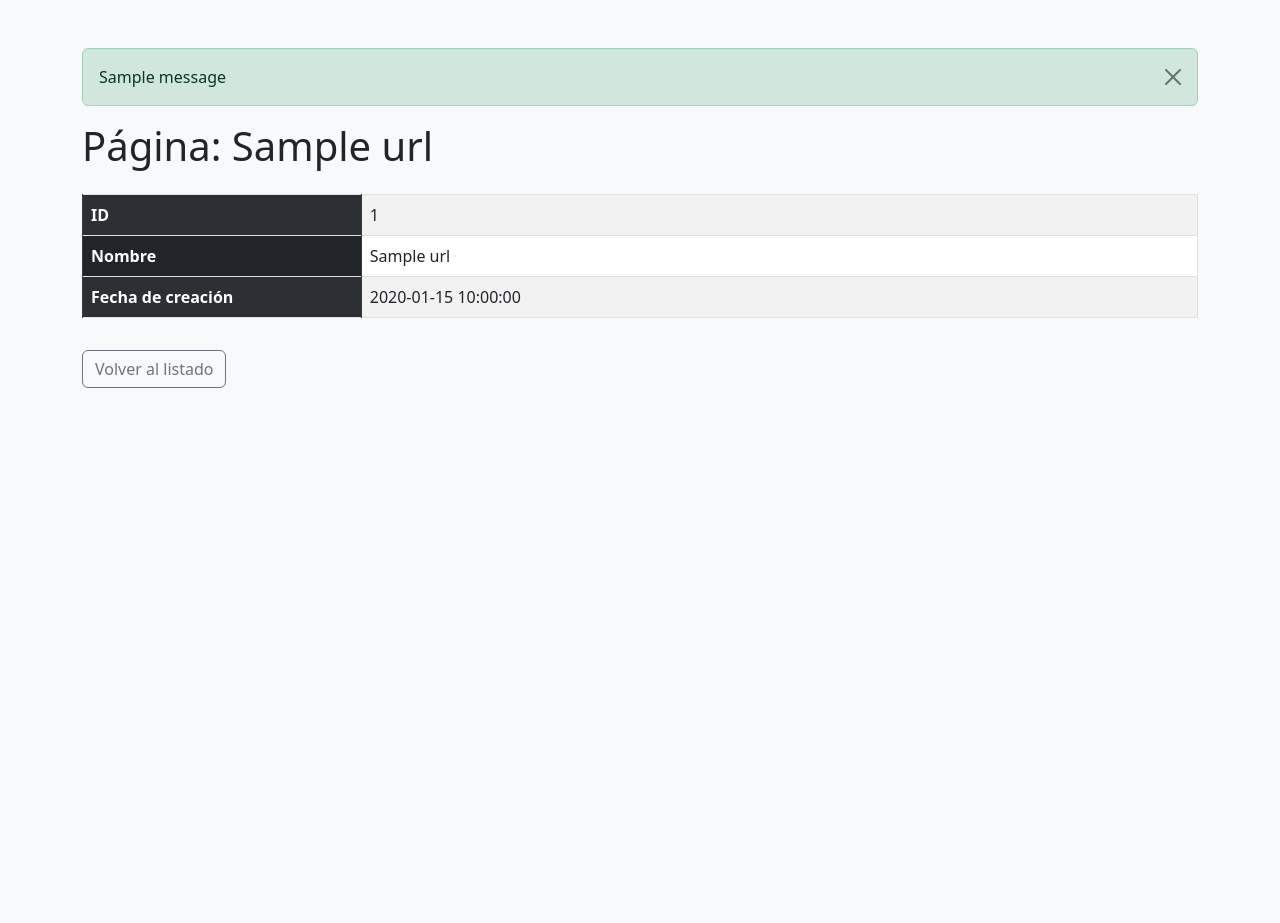
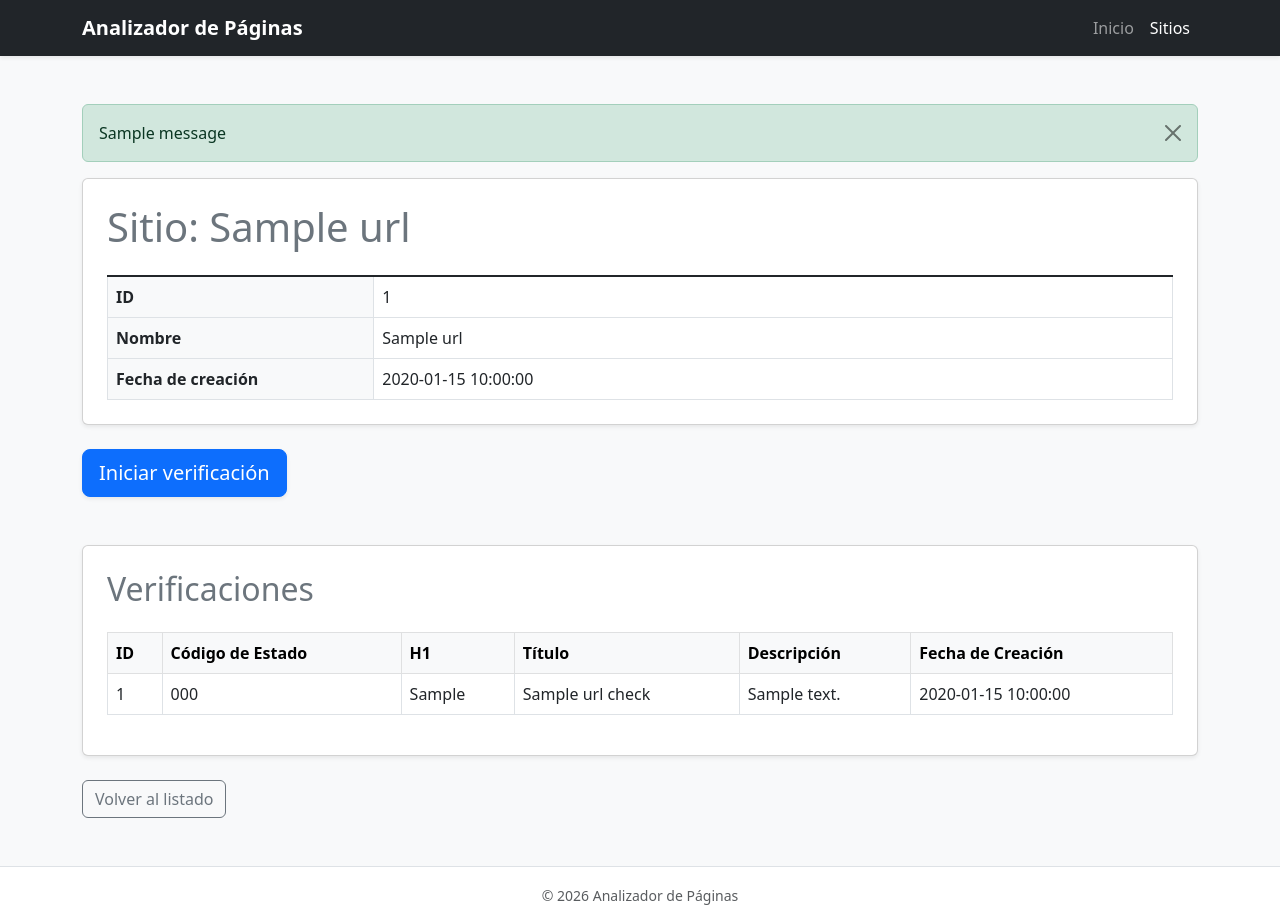
Before and after one commit to Bam-Manu-182/python-project-207, a Flask app: page /urls/1 in a window 1280 px wide. Before the commit the page ends 388 px from the top, so only its background shows below. Run offline with Flask 3, Linux system fonts and the light colour scheme; one stand-in notice (Sample message) is shown; a database or web service that is not in the repository returns one stand-in record (values such as "Sample title"); some libraries are stand-ins or nearby versions.

Commit message:
Project 207 V4.1
Se creó la ruta POST para registrar nuevas verificaciones en la tabla (url_checks). Se actualizó la vista de detalle (show.html), añadiendo un botón de verificación y la tabla con el historial de chequeos.

```diff
--- a/page_analyzer/app.py
+++ b/page_analyzer/app.py
@@ -63,23 +63,49 @@ def get_url_detail(id):
     with conn.cursor(cursor_factory=NamedTupleCursor) as curr:
         curr.execute('SELECT * FROM urls WHERE id = %s;', (id,))
         url_data = curr.fetchone()
+
+        if not url_data:
+            conn.close()
+            return "Página no encontrada", 404
+
+        curr.execute('SELECT * FROM url_checks WHERE url_id = %s ORDER BY id DESC;', (id,))
+        checks = curr.fetchall()
     conn.close()
 
     if not url_data:
-        return "Página no encontrada", 404
+            conn.close()
+            return "Página no encontrada", 404
 
-    return render_template('urls/show.html', url=url_data)
+    return render_template('urls/show.html', url=url_data, checks=checks)
 
 
 @app.route('/urls')
 def get_urls():
     conn = get_db_connection()
     with conn.cursor(cursor_factory=NamedTupleCursor) as curr:
-        curr.execute('SELECT * FROM urls ORDER BY id DESC;')
+        query = """
+            SELECT urls.id, urls.name, MAX(urls_checks.created_at) AS last_check
+            FROM urls
+            LEFT JOIN url_checks ON urls.id = urls_checks.url_id
+            GROUP BY urls.id,
+            ORDER BY urls.id DESC;
+        """
+        curr.execute(query)
         urls = curr.fetchall()
     conn.close()
     return render_template('urls/index.html', urls=urls)
 
 
+@app.route('/urls/<int:id>/checks', methods=['POST'])
+def check_url(id):
+    conn = get_db_connection()
+    with conn.cursor(cursor_factory=NamedTupleCursor) as curr:
+        curr.execute('INSERT INTO url_checks (url_id) VALUES (%s);', (id,))
+        conn.commit()
+    conn.close()
+    flash('Página verificada con éxito', 'success')
+    return redirect(url_for('get_url_detail', id=id))
+
+
 if __name__ == '__main__':
     app.run()
--- a/page_analyzer/templates/urls/show.html
+++ b/page_analyzer/templates/urls/show.html
@@ -1,17 +1,29 @@
-<!doctype html>
+<!DOCTYPE html>
 <html lang="es">
 <head>
-    <meta charset="utf-8">
-    <meta name="viewport" content="width=device-width, initial-scale=1">
-    <title>Detalle de la Página</title>
+    <meta charset="UTF-8">
+    <meta name="viewport" content="width=device-width, initial-scale=1.0">
+    <title>Analizador de Páginas - Detalle del Sitio</title>
     <link href="https://cdn.jsdelivr.net/npm/bootstrap@5.3.0/dist/css/bootstrap.min.css" rel="stylesheet">
 </head>
-  <body class="bg-light">
-    <div class="container mt-5">
+<body class="d-flex flex-column min-vh-100 bg-light">
+
+    <nav class="navbar navbar-expand-lg navbar-dark bg-dark shadow-sm">
+        <div class="container-lg">
+            <a class="navbar-brand fw-bold" href="/">Analizador de Páginas</a>
+            <div class="navbar-nav">
+                <a class="nav-link" href="/">Inicio</a>
+                <a class="nav-link active" href="/urls">Sitios</a>
+            </div>
+        </div>
+    </nav>
+
+    <main class="container-lg my-5 flex-grow-1">
+
         {% with messages = get_flashed_messages(with_categories=true) %}
             {% if messages %}
                 {% for category, message in messages %}
-            <div class="alert alert-{{ category }} alert-dismissible fade show" role="alert">
+                    <div class="alert alert-{{ category if category != 'error' else 'danger' }} alert-dismissible fade show" role="alert">
                         {{ message }}
                         <button type="button" class="btn-close" data-bs-dismiss="alert" aria-label="Close"></button>
                     </div>
@@ -19,29 +31,80 @@
             {% endif %}
         {% endwith %}
 
-      <h1 class="mb-4">Página: {{ url.name }}</h1>
+        <div class="card shadow-sm p-4 mb-4 bg-white rounded">
+            <h1 class="mb-4 text-secondary">Sitio: {{ url.name }}</h1>
 
             <div class="table-responsive">
-        <table class="table table-bordered table-striped" data-test="url">
-          <tbody>
+                <table class="table table-bordered table-hover align-middle m-0">
+                    <tbody class="table-group-divider">
                         <tr>
-              <th class="w-25 table-dark">ID</th>
+                            <td class="fw-bold bg-light" style="width: 25%;">ID</td>
                             <td>{{ url.id }}</td>
                         </tr>
                         <tr>
-              <th class="table-dark">Nombre</th>
+                            <td class="fw-bold bg-light">Nombre</td>
                             <td>{{ url.name }}</td>
                         </tr>
                         <tr>
-              <th class="table-dark">Fecha de creación</th>
-              <td>{{ url.created_at.strftime('%Y-%m-%d %H:%M:%S') }}</td>
+                            <td class="fw-bold bg-light">Fecha de creación</td>
+                            <td>{{ url.created_at.strftime('%Y-%m-%d %H:%M:%S') if url.created_at else '' }}</td>
                         </tr>
                     </tbody>
                 </table>
             </div>
+        </div>
 
-      <a href="{{ url_for('get_urls') }}" class="btn btn-outline-secondary mt-3">Volver al listado</a>
+        <div class="mb-5">
+            <form action="{{ url_for('check_url', id=url.id) }}" method="post">
+                <button type="submit" class="btn btn-primary btn-lg shadow-sm">Iniciar verificación</button>
+            </form>
         </div>
+
+        <div class="card shadow-sm p-4 bg-white rounded">
+            <h2 class="mb-4 text-secondary">Verificaciones</h2>
+            <div class="table-responsive">
+                <table class="table table-bordered table-hover align-middle" data-test="checks">
+                    <thead class="table-light">
+                        <tr>
+                            <th>ID</th>
+                            <th>Código de Estado</th>
+                            <th>H1</th>
+                            <th>Título</th>
+                            <th>Descripción</th>
+                            <th>Fecha de Creación</th>
+                        </tr>
+                    </thead>
+                    <tbody>
+                        {% for check in checks %}
+                        <tr>
+                            <td>{{ check.id }}</td>
+                            <td>{{ check.status_code or '' }}</td>
+                            <td>{{ check.h1 or '' }}</td>
+                            <td>{{ check.title or '' }}</td>
+                            <td>{{ check.description or '' }}</td>
+                            <td>{{ check.created_at.strftime('%Y-%m-%d %H:%M:%S') if check.created_at else '' }}</td>
+                        </tr>
+                        {% else %}
+                        <tr>
+                            <td colspan="6" class="text-center text-muted py-4">No hay verificaciones registradas aún.</td>
+                        </tr>
+                        {% endfor %}
+                    </tbody>
+                </table>
+            </div>
+        </div>
+
+        <div class="mt-4">
+            <a href="{{ url_for('get_urls') }}" class="btn btn-outline-secondary">Volver al listado</a>
+        </div>
+
+    </main>
+
+    <footer class="border-top py-3 bg-white mt-auto text-center text-muted">
+        <div class="container-lg">
+            <small>&copy; 2026 Analizador de Páginas</small>
+        </div>
+    </footer>
 
     <script src="https://cdn.jsdelivr.net/npm/bootstrap@5.3.0/dist/js/bootstrap.bundle.min.js"></script>
 </body>
```
Also changed, not shown: page_analyzer/templates/urls/index.html (+40 -11 lines), README.md. Lines whose indentation alone changed are shown as unchanged.
